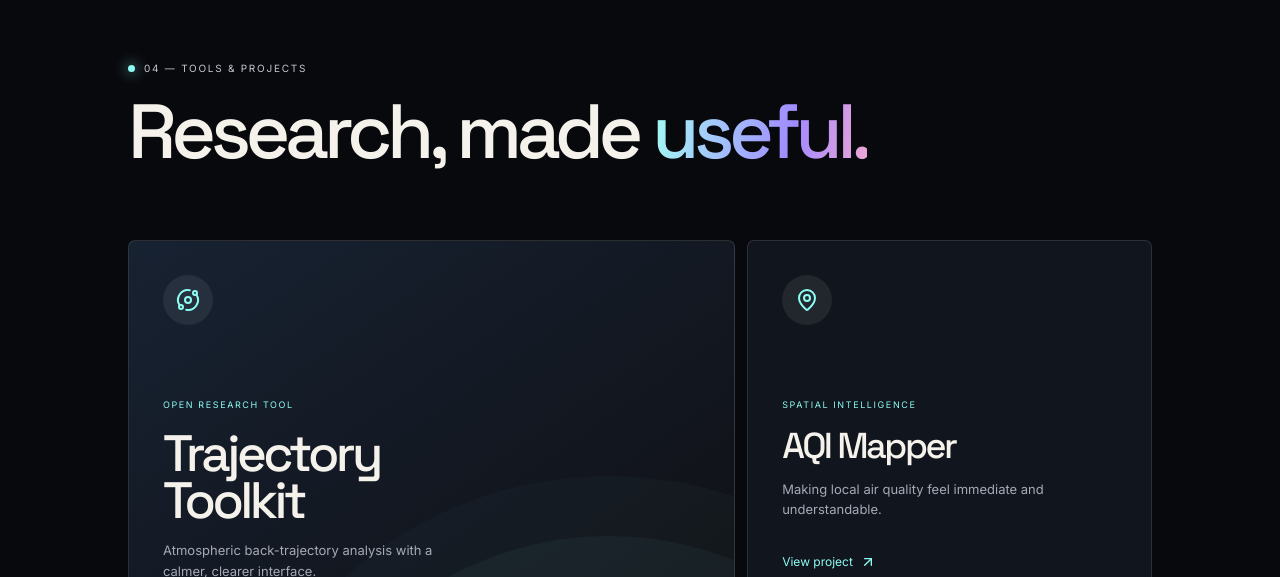
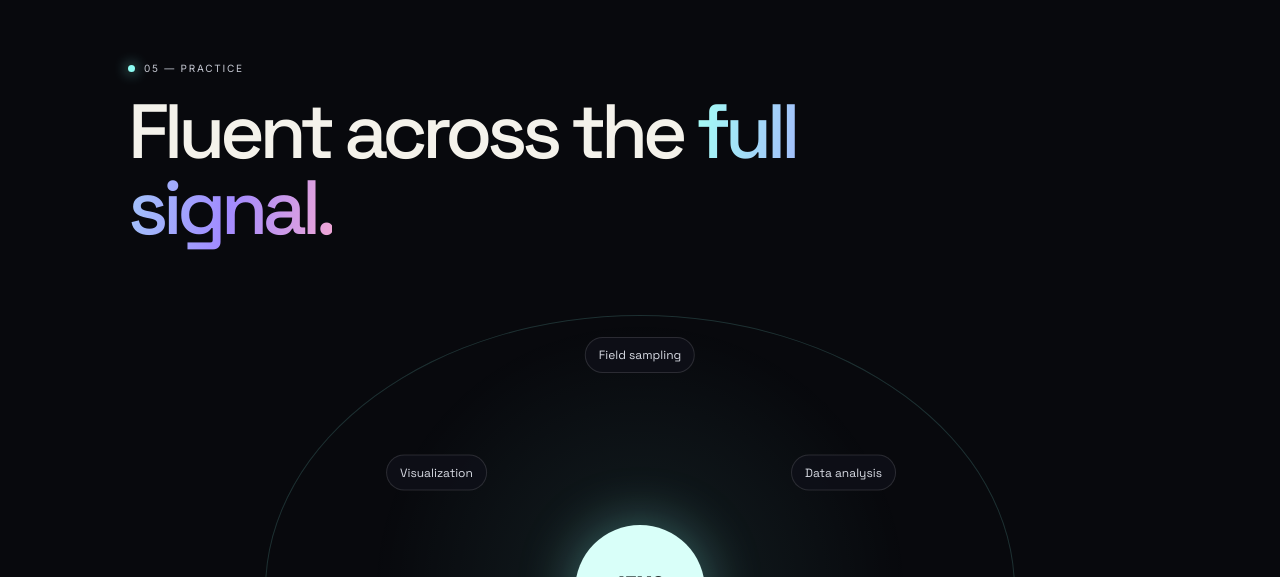
Before and after one commit to mysubair/mysubair.github.io, a Next.js app: page / in a window 1280 px wide. Shown: the part 4343-4920 px from the top of the page. Built offline with nearby package versions, Linux system fonts and the light colour scheme.

Commit message:
Refactor sections: remove projects, add skills
Removed the 'projects' section and added a 'skills' section with various skills listed.

```diff
--- a/components/research-site.tsx
+++ b/components/research-site.tsx
@@ -68,7 +68,7 @@ yousufmuhammedkpm@gmail.com">Let’s connect <MoveUpRight size={14}/></a></div><
     <section id="about" className="about section"><SectionHeading eyebrow="01 — About" title={<>A scientist for the <em>atmosphere.</em></>} copy="Driven by the belief that the air we share deserves to be understood with exceptional clarity."/><div className="about-grid"><Reveal><p className="lead">Muhammed Yousuf is a PhD Research Scholar at the Indian Institute of Technology Delhi, working at the intersection of atmospheric measurement, aerosol chemistry, and environmental health.</p><p>His research makes the complex behaviour of airborne particles legible — connecting rigorous field observations with the decisions that can make cities healthier and more resilient.</p><a className="text-link" href="#contact">More about my approach <ArrowDownRight size={17}/></a></Reveal><Reveal className="philosophy"><span className="quote-mark">“</span><p>Good science begins with attention: to uncertainty, to place, and to the people behind every data point.</p><small>RESEARCH PHILOSOPHY</small></Reveal></div><div className="timeline"><div><small>NOW</small><b>PhD Research Scholar</b><span>IIT Delhi · Environmental Engineering</span></div><div><small>FOCUS</small><b>Atmospheric Observation</b><span>Particles, chemistry & climate</span></div><div><small>METHOD</small><b>Curious & rigorous</b><span>Evidence designed for impact</span></div></div></section>
     <section id="research" className="research section"><SectionHeading eyebrow="02 — Research" title={<>Making the <em>invisible</em> intelligible.</>} copy="A research practice spanning particles, processes, instruments and the public good."/><div className="research-grid">{research.map(([n, title, text, tone], i) => <Reveal key={title} className="research-card-wrap"><motion.article className={`research-card ${tone}`} whileHover={{ y: -10, transition: { duration: .25 } }}><span>{n}</span><Atom size={25}/><h3>{title}</h3><p>{text}</p><ArrowUpRight className="card-arrow" size={19}/></motion.article></Reveal>)}</div></section>
     <section id="work" className="publications section"><SectionHeading eyebrow="03 — Selected output" title={<>Research that travels <em>further.</em></>}/><div className="filters">{['All','Journal','Conference','In review'].map(f => <button onClick={() => setFilter(f)} className={filter === f ? 'active' : ''} key={f}>{f}</button>)}</div><div className="pub-list">{shownPubs.map((p, i) => <Reveal key={p.title}><article className="pub" onClick={() => setExpanded(expanded === i ? null : i)}><div className="pub-year">{p.year}</div><div><div className="pub-type">{p.type}</div><h3>{p.title}</h3><p>{p.journal}</p><AnimatePresence>{expanded === i && <motion.div initial={{ height: 0, opacity: 0 }} animate={{ height: 'auto', opacity: 1 }} exit={{ height: 0, opacity: 0 }} className="pub-expand"><span>{p.tags.join(' · ')}</span><a href="#contact">Request paper <ArrowUpRight size={13}/></a></motion.div>}</AnimatePresence></div><button aria-label="Expand publication"><ArrowDownRight size={22}/></button></article></Reveal>)}</div></section>
-    <section className="projects section"><SectionHeading eyebrow="04 — Tools & projects" title={<>Research, made <em>useful.</em></>}/><div className="project-grid"><Reveal className="project project-large"><div className="project-icon orbit"><Orbit/></div><small>OPEN RESEARCH TOOL</small><h3>Trajectory<br/>Toolkit</h3><p>Atmospheric back-trajectory analysis with a calmer, clearer interface.</p><a href="#contact">View project <ArrowUpRight size={16}/></a><div className="orbit-lines"/></Reveal><Reveal className="project"><div className="project-icon map"><MapPin/></div><small>SPATIAL INTELLIGENCE</small><h3>AQI Mapper</h3><p>Making local air quality feel immediate and understandable.</p><a href="#contact">View project <ArrowUpRight size={16}/></a></Reveal><Reveal className="project"><div className="project-icon code"><Beaker/></div><small>COMPUTATIONAL METHODS</small><h3>Research Software</h3><p>Reproducible data pipelines for atmospheric datasets.</p><a href="#contact">View project <ArrowUpRight size={16}/></a></Reveal></div></section>
+
     <section className="skills section"><SectionHeading eyebrow="05 — Practice" title={<>Fluent across the <em>full signal.</em></>}/><Reveal><div className="skill-orbit"><div className="center-skill">ATMO<br/><span>SCIENCE</span></div>{['Field sampling','Data analysis','Python & R','Chemical speciation','Scientific writing','Visualization'].map((s,i) => <span key={s} style={{ '--i': i } as React.CSSProperties}>{s}</span>)}</div></Reveal></section>
     <section className="credentials section"><div className="credential"><span>06 — Experience</span><h3>Translating atmospheric measurements into knowledge that moves research and policy forward.</h3><p>IIT Delhi · Environmental Engineering · 2022 — Present</p></div><div className="credential"><span>07 — Recognition</span><h3>Building a research record shaped by care, curiosity and collaboration.</h3><p>Awards & Fellowships · Conferences · Academic service</p></div></section>
     <section id="contact" className="contact section"><Reveal><div className="eyebrow"><span />08 — Contact</div><h2>Let’s make the air<br/><em>more legible.</em></h2><p>For research collaborations, speaking invitations, and thoughtful conversations.</p><div className="contact-links"><a href="mailto:
```
